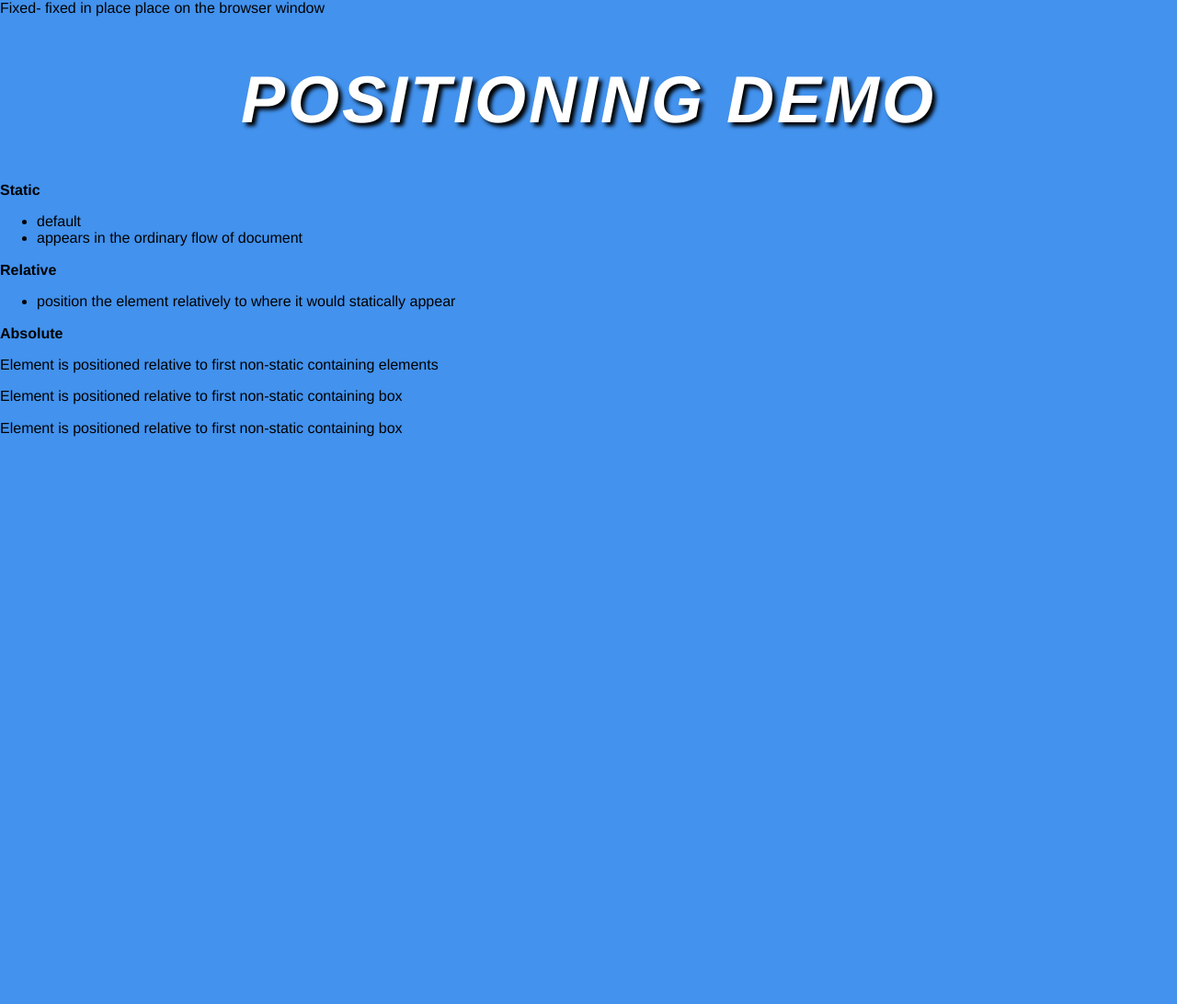
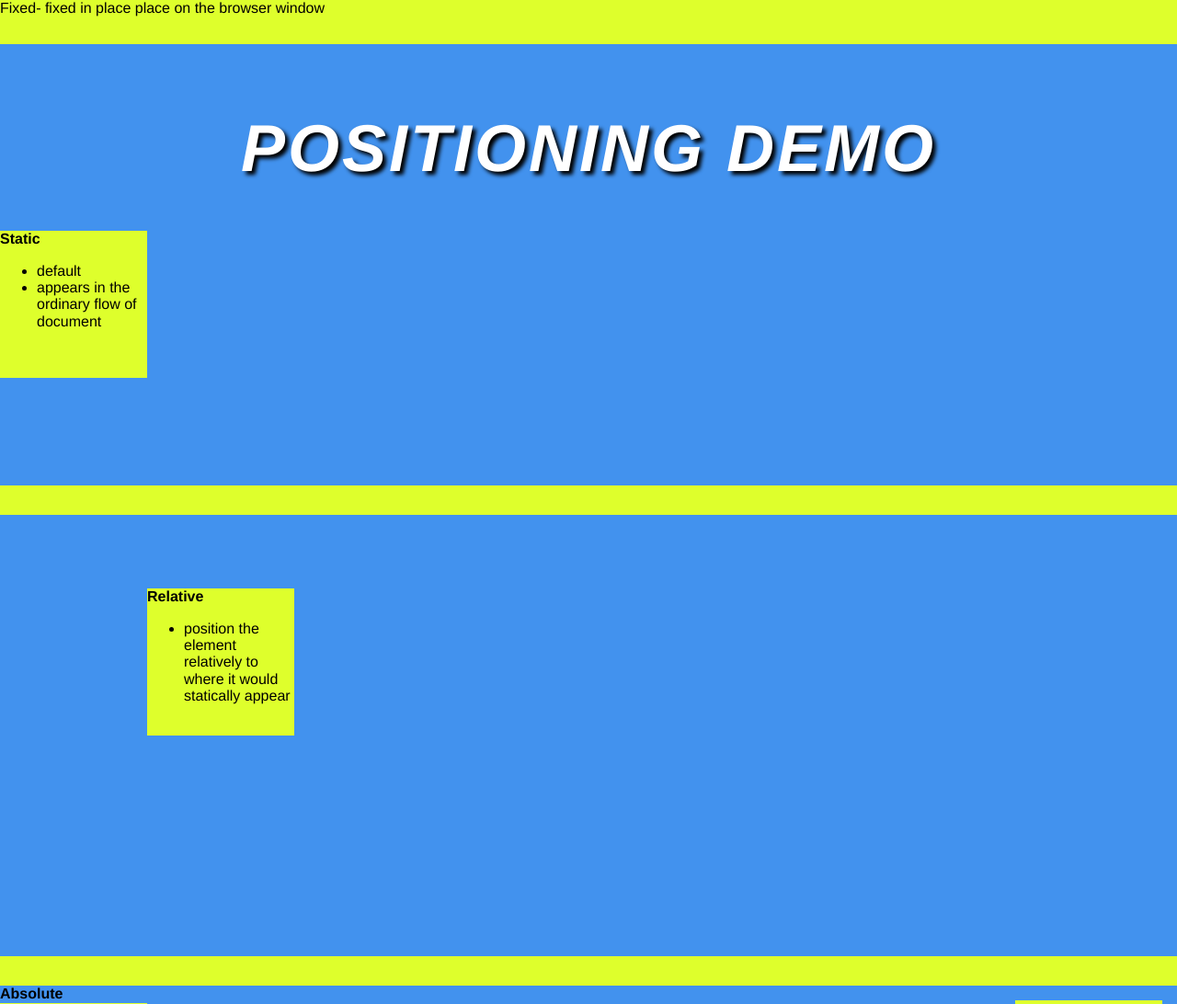
Before and after one commit to Charlie-Dougherty/CSS-Dojo, a plain HTML site: page positioning.html in a window 1280 px wide. Shown: the top 1092 px of the page at 92% size. Before the commit the page ends 800 px from the top, so only its background shows below. Drawn offline with nearby package versions, Linux system fonts and the light colour scheme.

Commit message:
update positioning.html and positioning.css.

```diff
--- a/positioning.html
+++ b/positioning.html
@@ -38,8 +38,9 @@
 
     </div>
     <div class="panel three">
+      <strong>Absolute</strong>
       <div class="box">
-        <strong>Absolute</strong>
+
         <p>Element is positioned relative to first non-static containing elements</p>
 
       </div>
--- a/styles/positioning.css
+++ b/styles/positioning.css
@@ -0,0 +1,55 @@
+.positioning header,
+.box {
+  background-color: RGB(222, 255, 44)
+}
+
+.positioning header {
+  position: fixed;
+  height: 3em;
+  width: 100vw;
+  top: 0;
+}
+
+.positioning > .panel {
+  height: 60vh;
+  border-bottom: 2em solid RGB(222,255,44);
+}
+
+.positioning h1{
+  padding-top: 1em;
+}
+
+.box {
+  height:10em;
+  width:10em;
+}
+
+.two .box {
+  position: relative;
+  top: 5em;
+  left: 10em
+}
+
+.three {
+  position: relative;
+
+}
+
+.three .box {
+  position: absolute;
+}
+
+.three  .box:first-child {
+  top: 1em;
+  left: 1em;
+}
+
+.three .box:nth-child(2){
+  bottom: 1em;
+  left: 1em;
+}
+
+.three .box:nth-child(3){
+  right: 1em;
+  top: 1em;
+}
```
